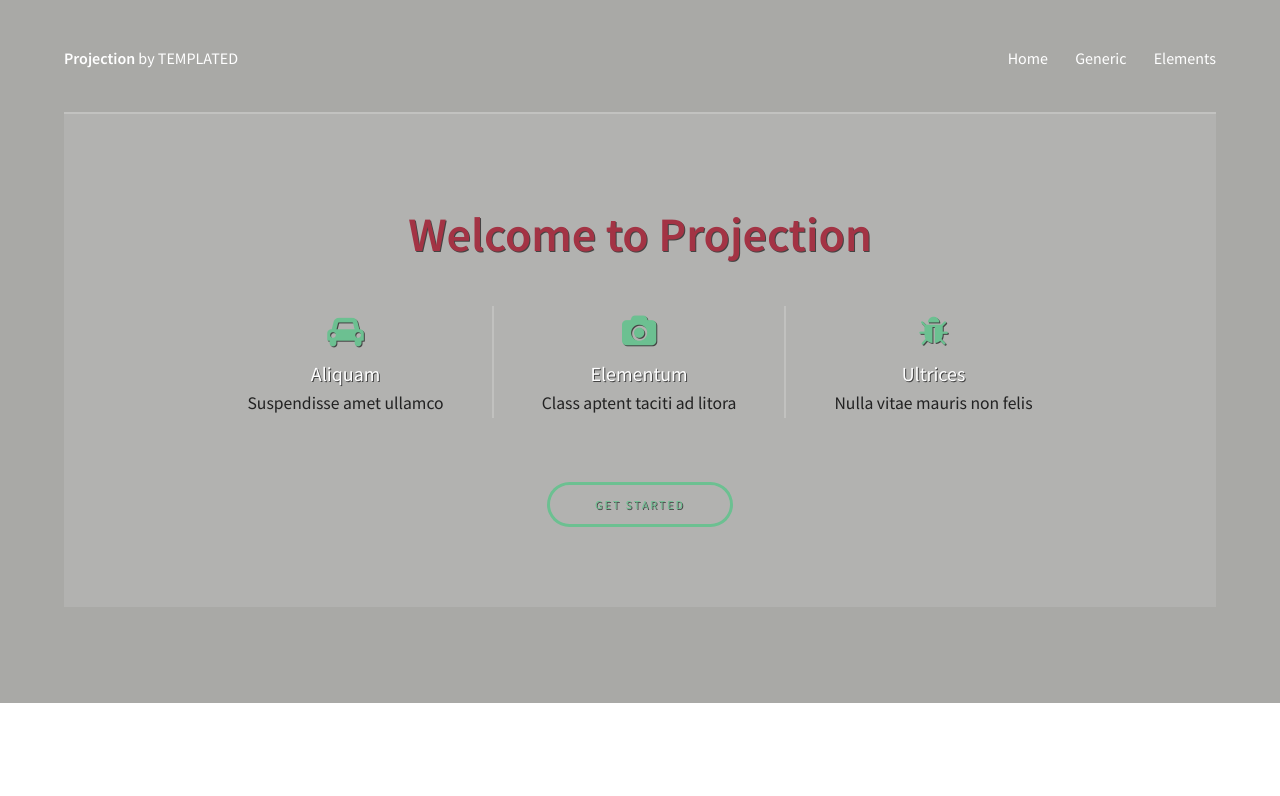
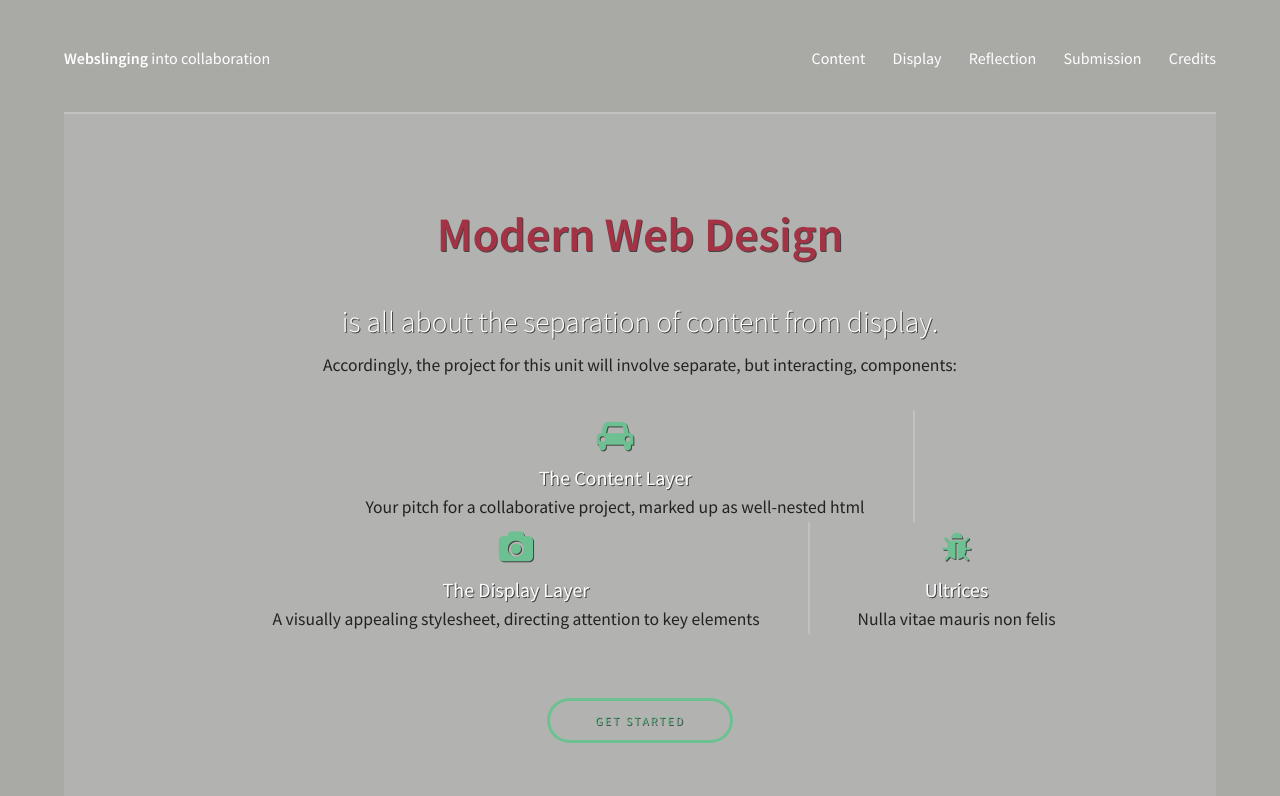
Before and after one commit to benmiller314/cdm-assignments, a plain HTML site: page web/index.html in a window 1280 px wide. Shown: the top 796 px of the page. Drawn offline with Linux system fonts and the light colour scheme.

Commit message:
fix missing html5 doctype declaration

```diff
--- a/web/index.html
+++ b/web/index.html
@@ -1,26 +1,30 @@
-<!DOCTYPE HTML>
+<!DOCTYPE html>
 <!--
 	Projection by TEMPLATED
 	templated.co @templatedco
 	Released for free under the Creative Commons Attribution 3.0 license (templated.co/license)
+	Modified by Benjamin Miller @benmiller314
 -->
 <html>
-	<head>
-		<title>Projection by TEMPLATED</title>
-		<meta charset="utf-8" />
-		<meta name="viewport" content="width=device-width, initial-scale=1" />
-		<link rel="stylesheet" href="assets/css/main.css" />
+<head>
+		<title>Web Design Unit Project – Ben Miller, Composing Digital Media, Pitt 2017 Fall</title>
+		<meta charset="utf-8">
+		<meta name="viewport" content="width=device-width, initial-scale=1">
+		<link rel="stylesheet" href="assets/css/main.css">
 	</head>
-	<body>
+	<body class="">
 
 		<!-- Header -->
 			<header id="header">
 				<div class="inner">
-					<a href="index.html" class="logo"><strong>Projection</strong> by TEMPLATED</a>
+					<a href="index.html" class="logo"><strong>Webslinging</strong> into collaboration</a>
 					<nav id="nav">
-						<a href="index.html">Home</a>
-						<a href="generic.html">Generic</a>
-						<a href="elements.html">Elements</a>
+							<a href="#content">Content</a>
+							<a href="#display">Display</a>
+							<a href="#reflection">Reflection</a>
+							<a href="#submission">Submission</a>
+							<a href="credits.html">Credits</a>
+
 					</nav>
 					<a href="#navPanel" class="navPanelToggle"><span class="fa fa-bars"></span></a>
 				</div>
@@ -30,21 +34,23 @@
 			<section id="banner">
 				<div class="inner">
 					<header>
-						<h1>Welcome to Projection</h1>
+						<h1>Modern Web Design</h1>
+						<h2>is all about the separation of content from display.</h2>
+						<p>Accordingly, the project for this unit will involve separate, but interacting, components:
 					</header>
 
 					<div class="flex ">
 
 						<div>
 							<span class="icon fa-car"></span>
-							<h3>Aliquam</h3>
-							<p>Suspendisse amet ullamco</p>
+							<h3>The Content Layer</h3>
+							<p>Your pitch for a collaborative project, marked up as well-nested html</p>
 						</div>
 
 						<div>
 							<span class="icon fa-camera"></span>
-							<h3>Elementum</h3>
-							<p>Class aptent taciti ad litora</p>
+							<h3>The Display Layer</h3>
+							<p>A visually appealing stylesheet, directing attention to key elements</p>
 						</div>
 
 						<div>
@@ -68,24 +74,24 @@
 					<div class="flex flex-2">
 						<article>
 							<div class="image round">
-								<img src="images/pic01.jpg" alt="Pic 01" />
+								<img src="images/pic01.jpg" alt="Pic 01">
 							</div>
 							<header>
-								<h3>Lorem ipsum<br /> dolor amet nullam</h3>
+								<h3>Lorem ipsum<br> dolor amet nullam</h3>
 							</header>
-							<p>Morbi in sem quis dui placerat ornare. Pellentesquenisi<br />euismod in, pharetra a, ultricies in diam sed arcu. Cras<br />consequat  egestas augue vulputate.</p>
+							<p>Morbi in sem quis dui placerat ornare. Pellentesquenisi<br>euismod in, pharetra a, ultricies in diam sed arcu. Cras<br>consequat  egestas augue vulputate.</p>
 							<footer>
 								<a href="#" class="button">Learn More</a>
 							</footer>
 						</article>
 						<article>
 							<div class="image round">
-								<img src="images/pic02.jpg" alt="Pic 02" />
+								<img src="images/pic02.jpg" alt="Pic 02">
 							</div>
 							<header>
-								<h3>Sed feugiat<br /> tempus adipicsing</h3>
+								<h3>Sed feugiat<br> tempus adipicsing</h3>
 							</header>
-							<p>Pellentesque fermentum dolor. Aliquam quam lectus<br />facilisis auctor, ultrices ut, elementum vulputate, nunc<br /> blandit ellenste egestagus commodo.</p>
+							<p>Pellentesque fermentum dolor. Aliquam quam lectus<br>facilisis auctor, ultrices ut, elementum vulputate, nunc<br> blandit ellenste egestagus commodo.</p>
 							<footer>
 								<a href="#" class="button">Learn More</a>
 							</footer>
@@ -120,7 +126,7 @@
 					</form>
 
 					<div class="copyright">
-						&copy; Untitled. Design: <a href="https://templated.co">TEMPLATED</a>. Images: <a href="https://unsplash.com">Unsplash</a>.
+						© Untitled. Design: <a href="https://templated.co">TEMPLATED</a>. Images: <a href="https://unsplash.com">Unsplash</a>.
 					</div>
 
 				</div>
@@ -132,5 +138,13 @@
 			<script src="assets/js/util.js"></script>
 			<script src="assets/js/main.js"></script>
 
-	</body>
-</html>
+
+
+<div id="navPanel">
+							<a href="#content" style="-webkit-tap-highlight-color: rgba(0, 0, 0, 0);">Content</a>
+							<a href="#display" style="-webkit-tap-highlight-color: rgba(0, 0, 0, 0);">Display</a>
+							<a href="#reflection" style="-webkit-tap-highlight-color: rgba(0, 0, 0, 0);">Reflection</a>
+							<a href="#submission" style="-webkit-tap-highlight-color: rgba(0, 0, 0, 0);">Submission</a>
+							<a href="credits.html" style="-webkit-tap-highlight-color: rgba(0, 0, 0, 0);">Credits</a>
+
+					<a href="#navPanel" class="close" style="-webkit-tap-highlight-color: rgba(0, 0, 0, 0);"></a></div></body></html>
```
